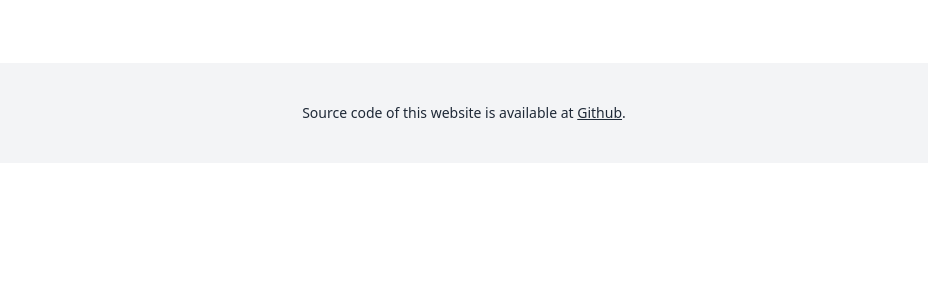
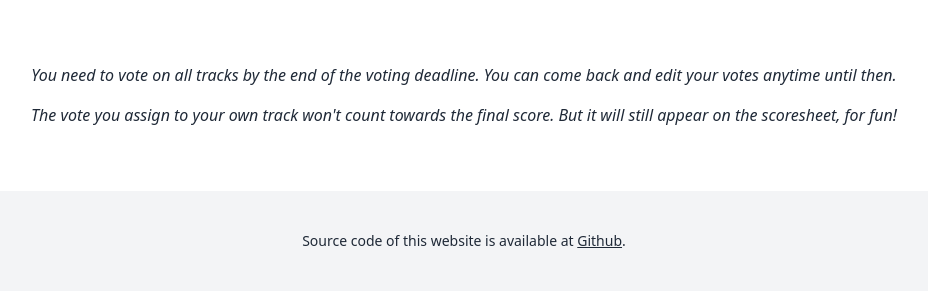
Before and after one commit to nyxkn/libre-music-challenge, a Flask app: template templates/vote.html in a window 1280 px wide. Shown: the part 544-835 px from the top of the page, without its empty margins (176-1104 px from the left). Before the commit the page ends 664 px from the top, so only its background shows below. Run offline with Flask 3, Linux system fonts and the light colour scheme; the template is opened without the code that fills it: most values are stand-ins (such as "Sample title", 1, 10 or a date in 2020); data that the repository does not hold is empty; style sheets or scripts are compiled from the project's sources.

Commit message:
improve voting instructions

```diff
--- a/templates/entries.html
+++ b/templates/entries.html
@@ -1,10 +1,4 @@
 <ul>
-
-<p class="italic">
-    You need to vote on all tracks by the end of the voting deadline.
-    You can come back and edit your votes anytime until then.
-</p>
-<p class="italic">The vote you assign on your own track will be ignored.</p>
 
 {% for entry in entries %}
 
--- a/templates/vote.html
+++ b/templates/vote.html
@@ -28,7 +28,17 @@
         <div class="alert alert-warning my-8"><span class="mx-auto">Vote changes are now locked!</span></div>
     {% endif %}
 
+    <p class="italic">
+        You need to vote on all tracks by the end of the voting deadline.
+        You can come back and edit your votes anytime until then.
+    </p>
+    <p class="italic mt-4">
+        The vote you assign to your own track won't count towards the final score.
+        But it will still appear on the scoresheet, for fun!
+    </p>
+
     <div id="entries" hx-trigger="load" hx-get="/load_current_entries"></div>
+
 {% else %}
     <h2>No event currently running</h2>
 {% endif %}
```
